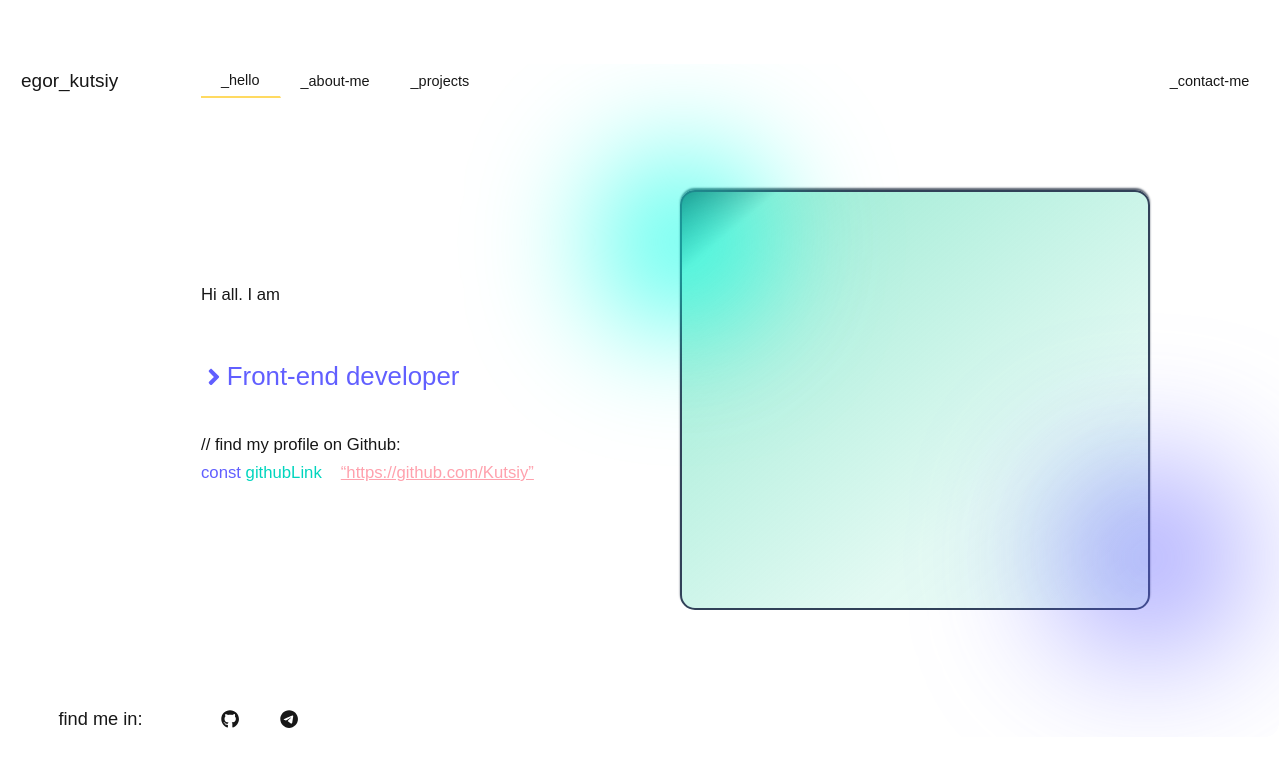
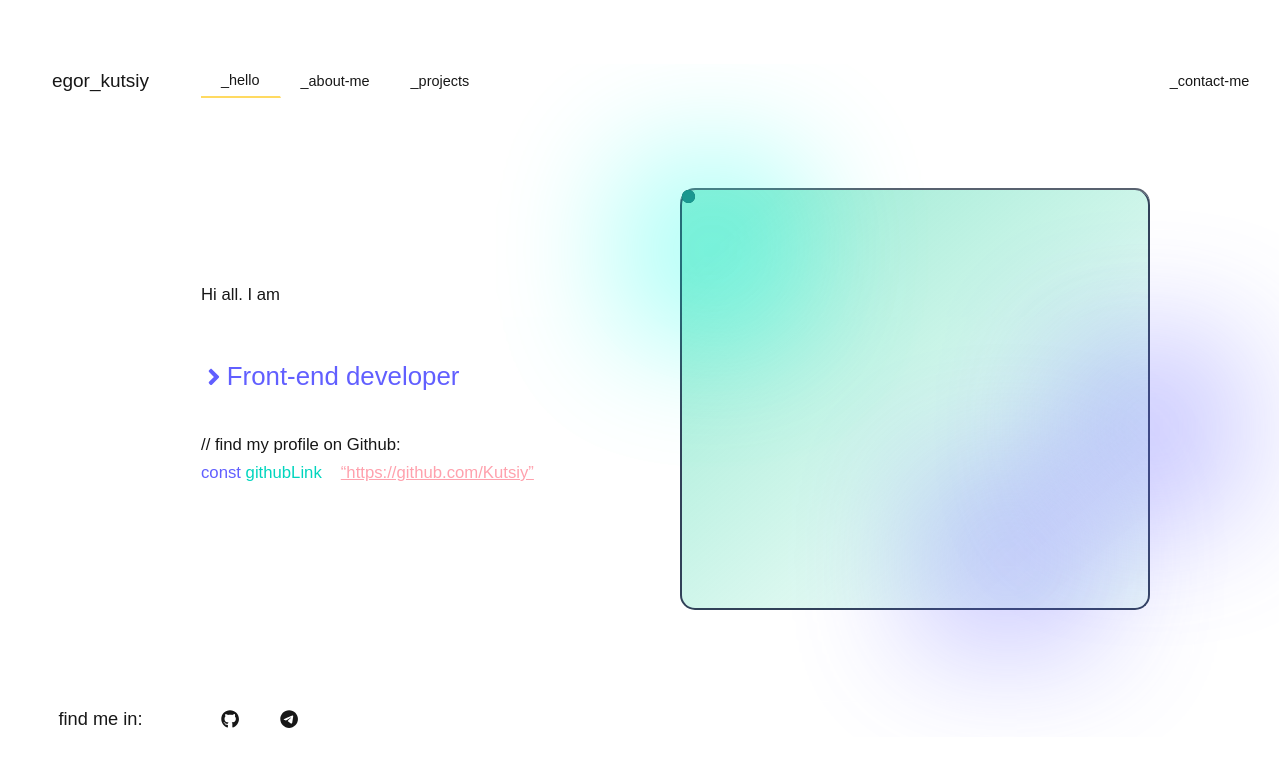
Before and after one commit to Kutsiy/NxWedApp, a Next.js app: page / in a window 1280 px wide. Shown: the top 766 px of the page. Built offline with nearby package versions, Linux system fonts and the light colour scheme.

Commit message:
feat: added some styles to home page

```diff
--- a/src/app/page.module.scss
+++ b/src/app/page.module.scss
@@ -60,52 +60,76 @@
     height: 420px;
     background: linear-gradient(
       140deg,
-      rgba(23, 85, 83, 0.9) 0%,
+      rgba(67, 217, 173, 0.5) 0%,
       rgba(67, 217, 173, 0.5) 10%,
-      rgba(67, 217, 173, 0.15) 70%,
-      rgba(67, 217, 173, 0.13) 80%,
+      rgba(67, 217, 173, 0.2) 60%,
+      rgba(67, 217, 173, 0.1) 80%,
       rgba(67, 217, 173, 0.09) 100%
     );
     border-radius: 15px;
     border: 2px solid rgba(49, 65, 88, 1);
-    box-shadow: 0px -2px 2px rgb(88, 97, 111);
+    border-top: none;
+    box-shadow: 0px -2px 0px rgb(88, 97, 111);
     position: relative;
-    backdrop-filter: blur(10px);
-    z-index: 2;
-  }
+    z-index: 1;
 
-  &__game::before {
-    content: "";
+    &_glow_1 {
       position: absolute;
       width: 200px;
       height: 200px;
-    background: radial-gradient(
-      circle at center,
-      rgb(0, 255, 229) 0%,
-      transparent
-    );
-    border-radius: 100%;
-    left: -100px;
-    top: -50px;
+      border-radius: 50px;
+      left: -70px;
+      top: -40px;
+      background-color: rgb(0, 255, 229);
       filter: blur(60px);
+      opacity: 0.3;
+      z-index: 1;
+    }
+    &_glow_2 {
+      position: absolute;
+      width: 200px;
+      height: 200px;
+      border-radius: 25px;
+      right: 40px;
+      bottom: -50px;
+      filter: blur(60px);
+      background-color: rgba(97, 95, 255, 1);
+      opacity: 0.3;
       z-index: 1;
     }
 
-  &__game::after {
-    content: "";
+    &_glow_3 {
       position: absolute;
       width: 200px;
       height: 200px;
-    background: radial-gradient(
-      circle at center,
-      rgba(97, 95, 255, 1) 0%,
-      transparent
-    );
+      border-radius: 25px;
+      right: -100px;
+      bottom: 80px;
+      filter: blur(60px);
+      background-color: rgba(97, 95, 255, 1);
+      opacity: 0.3;
+      z-index: 1;
+    }
+
+    &_ellipse {
+      position: absolute;
+      width: 13px;
+      height: 13px;
       border-radius: 100%;
-    right: -100px;
-    bottom: -50px;
-    filter: blur(70px);
-    z-index: 1;
+    }
+
+    &_ellipse_1 {
+      background: radial-gradient(circle, #196c6a 100%, #114b4a 100%);
+    }
+    &_ellipse_2 {
+      background: radial-gradient(circle, #164c51 100%, #0d3a40 100%);
+    }
+    &_ellipse_3 {
+      background: radial-gradient(circle, #217d7a 100%, #114b4a 100%);
+    }
+    &_ellipse_ {
+      background: radial-gradient(circle, #234b7c 100%, #122e4f 100%);
+    }
   }
 }
 
--- a/src/app/page.tsx
+++ b/src/app/page.tsx
@@ -29,7 +29,24 @@ const HelloPage: NextPage = ({}) => {
             </div>
           </div>
         </div>
-        <div className={styles.hello__game}></div>
+        <div className={styles.hello__game}>
+          <div className={styles.hello__game_glow_1}></div>
+          <div className={styles.hello__game_glow_2}></div>
+          <div className={styles.hello__game_glow_3}></div>
+
+          <div
+            className={`${styles.hello__game_ellipse} ${styles.hello__game_ellipse_1}`}
+          ></div>
+          <div
+            className={`${styles.hello__game_ellipse} ${styles.hello__game_ellipse_2}`}
+          ></div>
+          <div
+            className={`${styles.hello__game_ellipse} ${styles.hello__game_ellipse_3}`}
+          ></div>
+          <div
+            className={`${styles.hello__game_ellipse} ${styles.hello__game_ellipse_4}`}
+          ></div>
+        </div>
       </div>
     </div>
   );
--- a/src/components/header/header.module.scss
+++ b/src/components/header/header.module.scss
@@ -12,7 +12,7 @@
     border-right: var(--glass-border);
     display: flex;
     align-items: center;
-    padding-left: 20px;
+    justify-content: center;
     cursor: pointer;
     font-size: 1.25rem;
   }
```
Lines whose indentation alone changed are shown as unchanged.
